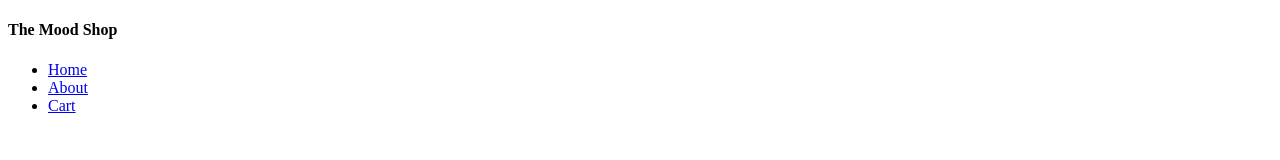
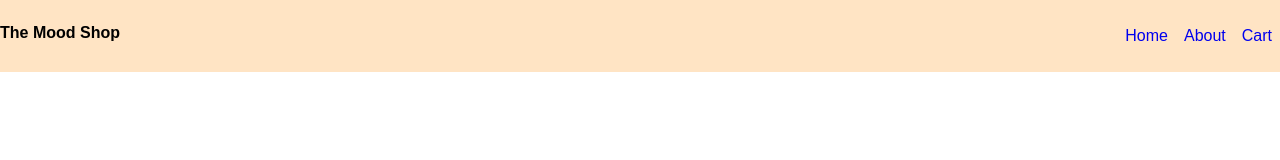
Before and after one commit to ChaonengTan/Web1.0-Mood-Shop, a plain HTML site: page index.html in a window 1280 px wide. Drawn offline with Linux system fonts and the light colour scheme.

Commit message:
styled header & navbar

```diff
--- a/index.html
+++ b/index.html
@@ -4,6 +4,7 @@
     <meta charset="UTF-8">
     <meta name="viewport" content="width=device-width, initial-scale=1.0">
     <title>Mood Shop</title>
+    <link rel='stylesheet' href='./resources/css/styles.css'>
 </head>
 <body>
     <header class="page-header">
--- /dev/null
+++ b/resources/css/styles.css
@@ -0,0 +1,23 @@
+body{
+    font-family: Arial, Helvetica, sans-serif;
+    font-size: 16px;
+    line-height: 1.5;
+    margin: 0;
+}
+.page-header {
+    display: flex;
+    flex-direction: row;
+    justify-content: space-between;
+  background-color: bisque;
+}
+.page-header ul{
+    display: flex;
+    flex-direction: row;
+    justify-content: space-between;
+    list-style: none;
+}
+.page-header a{
+  display: block;
+  padding:0.5em;
+  text-decoration:none;
+}
```
